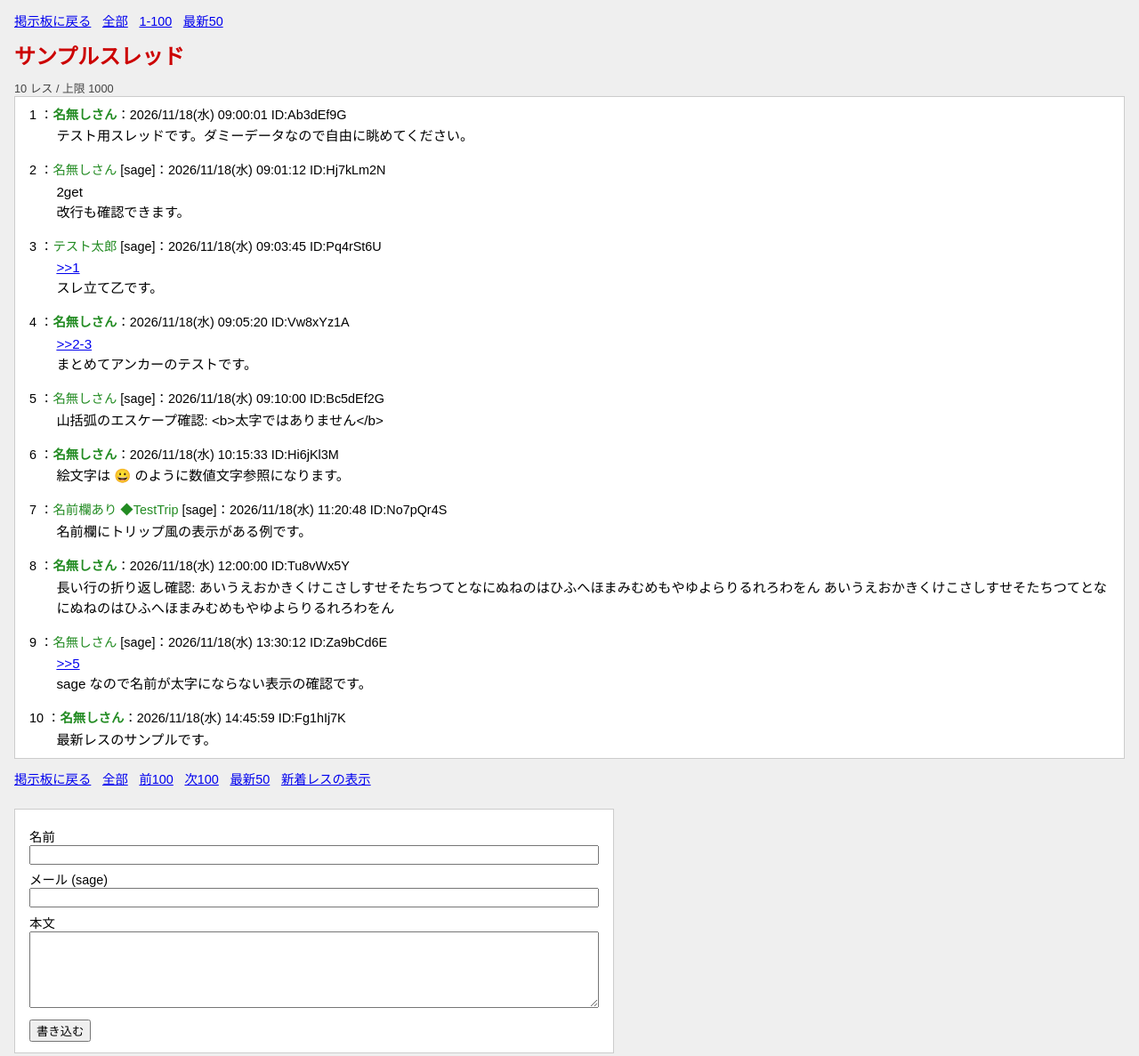
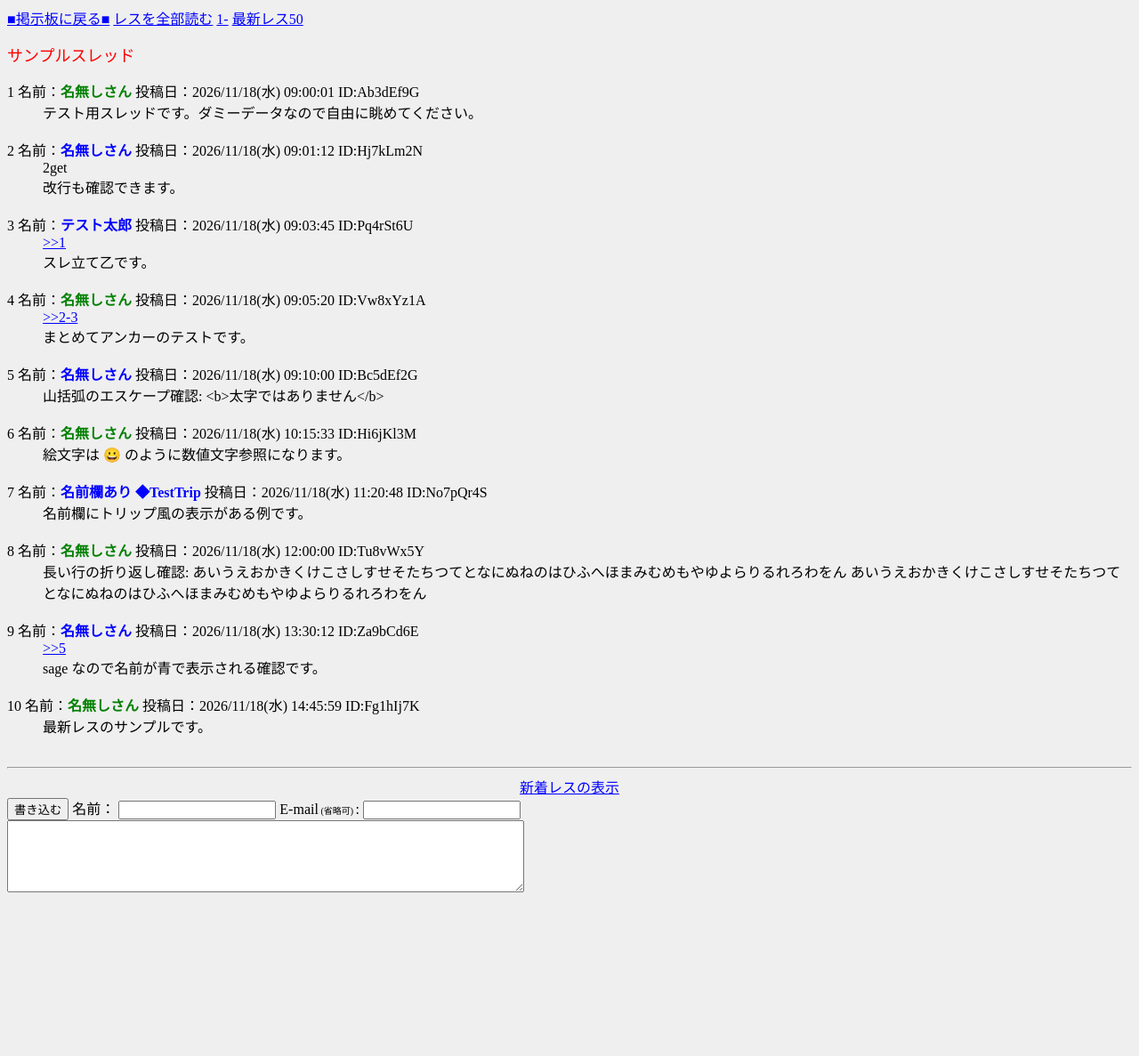
Before and after one commit to skt001/cloudflare-simple-2ch, a plain HTML site: page sample.html in a window 1280 px wide. Shown: the top 1187 px of the page at 89% size. After the commit the page ends 1019 px from the top, so only its background shows below. Drawn offline with Linux system fonts and the light colour scheme.

Commit message:
Rework sample.html to reproduce observed markup without CSS; update memo
Co-authored-by: Copilot <223556219+Copilot@users.noreply.github.com>

```diff
--- a/sample.html
+++ b/sample.html
@@ -1,90 +1,24 @@
-<!DOCTYPE html>
-<html lang="ja">
+<html>
 <head>
-<meta charset="UTF-8">
-<meta name="viewport" content="width=device-width, initial-scale=1">
-<title>サンプルスレッド (見た目確認用)</title>
-<style>
-  body { background: #efefef; color: #000; font-family: "MS PGothic", "Meiryo", sans-serif; margin: 0; padding: 0 1em 2em; }
-  a { color: #0000ee; }
-  .nav { margin: .8em 0; font-size: 90%; }
-  .nav a { margin-right: .6em; }
-  h1 { color: #cc0000; font-size: 150%; margin: .4em 0; }
-  .count { font-size: 80%; color: #444; }
-  dl.thread { margin: 0; padding: 0; background: #fff; border: 1px solid #ccc; padding: .5em 1em; }
-  dt { margin-top: 1em; font-size: 90%; }
-  dt:first-child { margin-top: 0; }
-  dt .name { color: forestgreen; font-weight: bold; }
-  dt .name.sage { font-weight: normal; }
-  dd { margin: .3em 0 0 2em; font-size: 95%; line-height: 1.5; word-break: break-all; }
-  form { margin-top: 1.5em; background: #fff; border: 1px solid #ccc; padding: .8em 1em; max-width: 40em; }
-  form label { display: block; margin: .4em 0 .1em; font-size: 90%; }
-  form input[type=text], form textarea { width: 100%; box-sizing: border-box; font: inherit; }
-  form button { margin-top: .6em; }
-  .note { font-size: 80%; color: #666; margin-top: 2em; }
-</style>
+<meta http-equiv="Content-Type" content="text/html; charset=UTF-8">
+<title>サンプルスレッド </title>
 </head>
-<body>
-
-<div class="nav">
-  <a href="#">掲示板に戻る</a>
-  <a href="#">全部</a>
-  <a href="#">1-100</a>
-  <a href="#">最新50</a>
-</div>
-
-<h1>サンプルスレッド</h1>
-<div class="count">10 レス / 上限 1000</div>
-
-<dl class="thread">
-  <dt id="r1">1 ：<span class="name">名無しさん</span>：2026/11/18(水) 09:00:01 ID:Ab3dEf9G</dt>
-  <dd>テスト用スレッドです。ダミーデータなので自由に眺めてください。</dd>
-
-  <dt id="r2">2 ：<span class="name sage">名無しさん</span> [sage]：2026/11/18(水) 09:01:12 ID:Hj7kLm2N</dt>
-  <dd>2get<br>改行も確認できます。</dd>
-
-  <dt id="r3">3 ：<span class="name sage">テスト太郎</span> [sage]：2026/11/18(水) 09:03:45 ID:Pq4rSt6U</dt>
-  <dd><a href="#r1">&gt;&gt;1</a><br>スレ立て乙です。</dd>
-
-  <dt id="r4">4 ：<span class="name">名無しさん</span>：2026/11/18(水) 09:05:20 ID:Vw8xYz1A</dt>
-  <dd><a href="#r2">&gt;&gt;2-3</a><br>まとめてアンカーのテストです。</dd>
-
-  <dt id="r5">5 ：<span class="name sage">名無しさん</span> [sage]：2026/11/18(水) 09:10:00 ID:Bc5dEf2G</dt>
-  <dd>山括弧のエスケープ確認: &lt;b&gt;太字ではありません&lt;/b&gt;</dd>
-
-  <dt id="r6">6 ：<span class="name">名無しさん</span>：2026/11/18(水) 10:15:33 ID:Hi6jKl3M</dt>
-  <dd>絵文字は &#128512; のように数値文字参照になります。</dd>
-
-  <dt id="r7">7 ：<span class="name sage">名前欄あり ◆TestTrip</span> [sage]：2026/11/18(水) 11:20:48 ID:No7pQr4S</dt>
-  <dd>名前欄にトリップ風の表示がある例です。</dd>
-
-  <dt id="r8">8 ：<span class="name">名無しさん</span>：2026/11/18(水) 12:00:00 ID:Tu8vWx5Y</dt>
-  <dd>長い行の折り返し確認: あいうえおかきくけこさしすせそたちつてとなにぬねのはひふへほまみむめもやゆよらりるれろわをん あいうえおかきくけこさしすせそたちつてとなにぬねのはひふへほまみむめもやゆよらりるれろわをん</dd>
-
-  <dt id="r9">9 ：<span class="name sage">名無しさん</span> [sage]：2026/11/18(水) 13:30:12 ID:Za9bCd6E</dt>
-  <dd><a href="#r5">&gt;&gt;5</a><br>sage なので名前が太字にならない表示の確認です。</dd>
-
-  <dt id="r10">10 ：<span class="name">名無しさん</span>：2026/11/18(水) 14:45:59 ID:Fg1hIj7K</dt>
-  <dd>最新レスのサンプルです。</dd>
+<body bgcolor=#efefef text=black link=blue alink=red vlink=#660099>
+<a href="/sample/">■掲示板に戻る■</a> <a href=/test/read.cgi/sample/1731898801/>レスを全部読む</a> <a href=/test/read.cgi/sample/1731898801/1-100>1-</a> <a href=/test/read.cgi/sample/1731898801/l50>最新レス50</a>
+<p><font size=+1 color=red>サンプルスレッド </font>
+<dl>
+<dt>1 名前：<font color=green><b>名無しさん </b></font>投稿日：2026/11/18(水) 09:00:01 ID:Ab3dEf9G<dd> テスト用スレッドです。ダミーデータなので自由に眺めてください。 <br><br>
+<dt>2 名前：<font color=blue><b>名無しさん </b></font>投稿日：2026/11/18(水) 09:01:12 ID:Hj7kLm2N<dd> 2get <br> 改行も確認できます。 <br><br>
+<dt>3 名前：<font color=blue><b>テスト太郎 </b></font>投稿日：2026/11/18(水) 09:03:45 ID:Pq4rSt6U<dd> <a href="/test/read.cgi/sample/1731898801/1" target="_blank">&gt;&gt;1</a> <br> スレ立て乙です。 <br><br>
+<dt>4 名前：<font color=green><b>名無しさん </b></font>投稿日：2026/11/18(水) 09:05:20 ID:Vw8xYz1A<dd> <a href="/test/read.cgi/sample/1731898801/2-3" target="_blank">&gt;&gt;2-3</a> <br> まとめてアンカーのテストです。 <br><br>
+<dt>5 名前：<font color=blue><b>名無しさん </b></font>投稿日：2026/11/18(水) 09:10:00 ID:Bc5dEf2G<dd> 山括弧のエスケープ確認: &lt;b&gt;太字ではありません&lt;/b&gt; <br><br>
+<dt>6 名前：<font color=green><b>名無しさん </b></font>投稿日：2026/11/18(水) 10:15:33 ID:Hi6jKl3M<dd> 絵文字は &#128512; のように数値文字参照になります。 <br><br>
+<dt>7 名前：<font color=blue><b>名前欄あり ◆TestTrip </b></font>投稿日：2026/11/18(水) 11:20:48 ID:No7pQr4S<dd> 名前欄にトリップ風の表示がある例です。 <br><br>
+<dt>8 名前：<font color=green><b>名無しさん </b></font>投稿日：2026/11/18(水) 12:00:00 ID:Tu8vWx5Y<dd> 長い行の折り返し確認: あいうえおかきくけこさしすせそたちつてとなにぬねのはひふへほまみむめもやゆよらりるれろわをん あいうえおかきくけこさしすせそたちつてとなにぬねのはひふへほまみむめもやゆよらりるれろわをん <br><br>
+<dt>9 名前：<font color=blue><b>名無しさん </b></font>投稿日：2026/11/18(水) 13:30:12 ID:Za9bCd6E<dd> <a href="/test/read.cgi/sample/1731898801/5" target="_blank">&gt;&gt;5</a> <br> sage なので名前が青で表示される確認です。 <br><br>
+<dt>10 名前：<font color=green><b>名無しさん </b></font>投稿日：2026/11/18(水) 14:45:59 ID:Fg1hIj7K<dd> 最新レスのサンプルです。 <br><br>
 </dl>
-
-<div class="nav">
-  <a href="#">掲示板に戻る</a>
-  <a href="#">全部</a>
-  <a href="#">前100</a>
-  <a href="#">次100</a>
-  <a href="#">最新50</a>
-  <a href="#">新着レスの表示</a>
-</div>
-
-<form onsubmit="return false">
-  <label>名前 <input type="text" name="FROM"></label>
-  <label>メール (sage) <input type="text" name="mail"></label>
-  <label>本文 <textarea name="MESSAGE" rows="5"></textarea></label>
-  <button type="submit">書き込む</button>
-</form>
-
-<p class="note">これは見た目確認用の静的サンプルです(ダミーデータ)。sample.dat と同じ内容を表示しています。</p>
-
-</body>
-</html>
+<hr><center><a href=/test/read.cgi/sample/1731898801/10->新着レスの表示</a></center>
+<form method=POST action="/test/bbs.cgi"><input type=submit value="書き込む" name=submit> 名前： <input name=FROM size=19> E-mail<font size=1> (省略可) </font>: <input name=mail size=19><br><textarea rows=5 cols=70 wrap=off name=MESSAGE></textarea><input type=hidden name=bbs value=sample><input type=hidden name=key value=1731898801><input type=hidden name=time value=1763477159></form>
+<p>
+</body></html>
```
Also changed, not shown: 詳細設計メモ_sample.md (+18 -8 lines).
